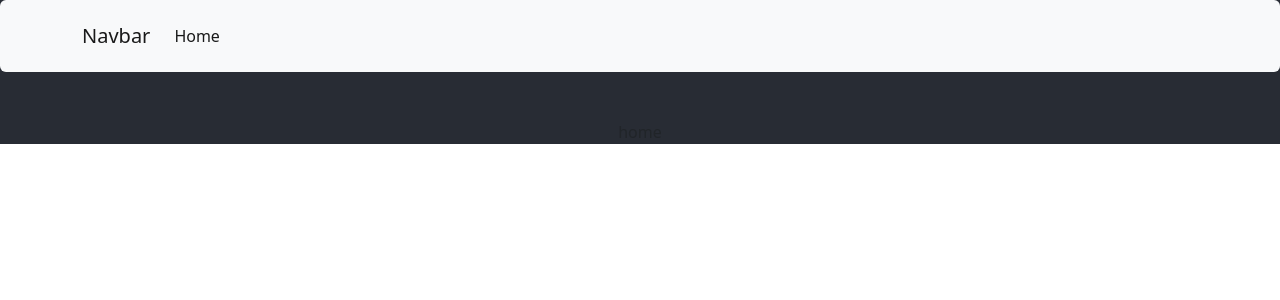
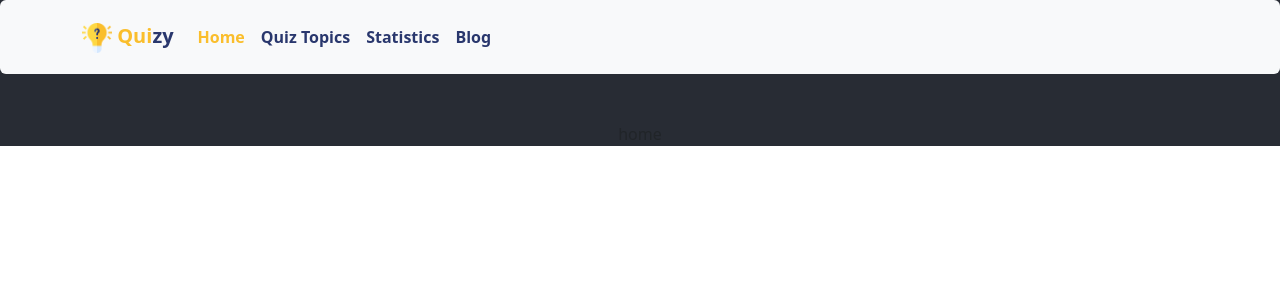
Before and after one commit to prantoc/quizy, a React (Create React App) app in the folder quizy/: page / in a window 1280 px wide. Shown: the top 300 px of the page. Built offline with nearby package versions, Linux system fonts and the light colour scheme.

Commit message:
header design and menu item fixed

```diff
--- /dev/null
+++ b/quizy/src/components/Header/Header.css
@@ -0,0 +1,22 @@
+.logo {
+    color: #29376D !important;
+}
+
+.logo-yellow {
+    color: #FABE2C;
+}
+
+.nav-link {
+    color: #29376D !important;
+    font-weight: 600 !important;
+}
+
+.nav-link:hover {
+    color: #FABE2C !important;
+    font-weight: 600 !important;
+}
+
+.navbar-nav .nav-link.active {
+    color: #FABE2C !important;
+    font-weight: 600 !important;
+}
--- a/quizy/src/components/Header/Header.js
+++ b/quizy/src/components/Header/Header.js
@@ -1,15 +1,26 @@
 import React from 'react';
 import { Container, Nav, Navbar } from 'react-bootstrap';
-import { LinkContainer } from 'react-router-bootstrap'
+import { LinkContainer } from 'react-router-bootstrap';
+import logo from '../../logo.png'
+import './Header.css'
 const Header = () => {
     return (
         <header>
             <Navbar bg="light" variant="light" expand="lg" className='p-3 mb-5 rounded'>
                 <Container>
-                    <Navbar.Brand href="#home">Navbar</Navbar.Brand>
+                    <Navbar.Brand href="/" className='fw-bold logo'><img src={logo} alt='Logo' width={30} /> <span className='logo-yellow'>Qui</span>zy </Navbar.Brand>
                     <Nav className="me-auto">
                         <LinkContainer to="/">
                             <Nav.Link>Home</Nav.Link>
+                        </LinkContainer>
+                        <LinkContainer to="quiz-topics">
+                            <Nav.Link>Quiz Topics</Nav.Link>
+                        </LinkContainer>
+                        <LinkContainer to="statistics">
+                            <Nav.Link>Statistics</Nav.Link>
+                        </LinkContainer>
+                        <LinkContainer to="blog">
+                            <Nav.Link>Blog</Nav.Link>
                         </LinkContainer>
                     </Nav>
                 </Container>
```
Also changed, not shown: quizy/src/routes/Routes.js (+12 -0 lines).
